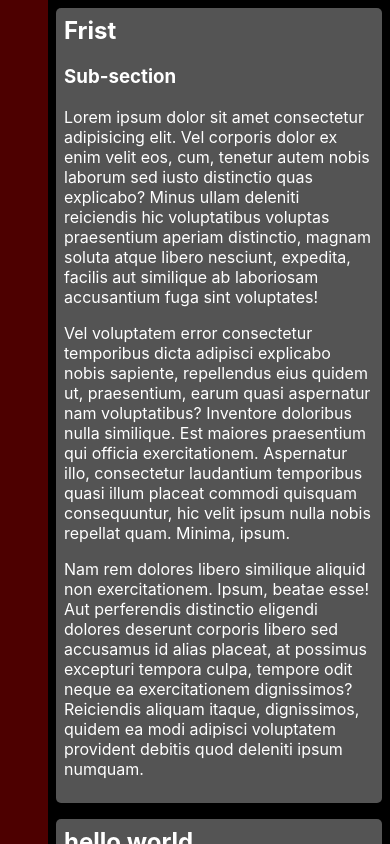
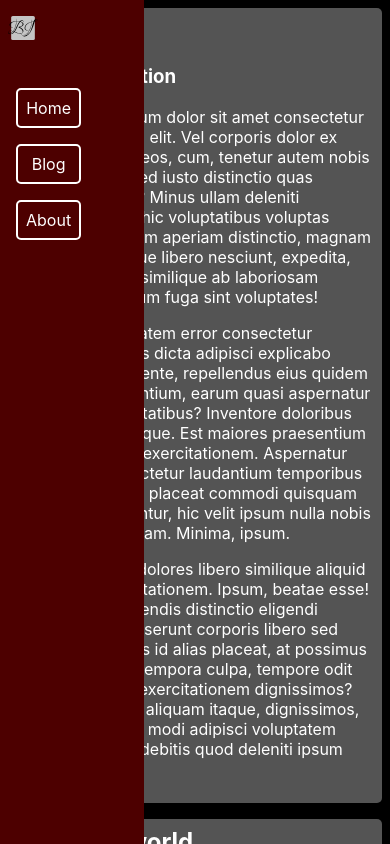
Before and after one commit to Luviz/luviz-blog, a Next.js app: page / in a window 390 px wide. Both pictures are taken after a click on the link "Home". Shown: the top 844 px of the page. Built offline with nearby package versions, Linux system fonts and the light colour scheme.

Commit message:
responcive navbar

```diff
--- a/components/navBar.jsx
+++ b/components/navBar.jsx
@@ -1,14 +1,18 @@
 /* eslint-disable @next/next/no-img-element */
+import styles from "../styles/navBar.module.css"
+import Link from "next/link"
 
 export default function NavBar() {
     const li = [
         { text: "Home", value: "#" },
-        { text: "Blog", value: "#" },
-        { text: "About", value: "#" },
-    ].map((l, ix) => <li key={ix}><a href={l.value}>{l.text}</a></li>)
+        { text: "Blog", value: "#Blog" },
+        { text: "About", value: "#About" },
+    ].map((l, ix) => <li key={ix}><Link href={l.value} passHref>{l.text}</Link></li>)
 
-    return <nav className={"nav"}>
-        <img src="/Icon-BJ.svg" alt="Bardia Jedi Logo" className={"banner-icon"} />
+    return <nav className={styles.nav}>
+        <Link href="/" passHref>
+            <img src="/Icon-BJ.svg" alt="Bardia Jedi Logo" className={styles.bannerIcon} />
+        </Link>
         <ul>
             {li}
         </ul>
--- a/styles/globals.css
+++ b/styles/globals.css
@@ -4,6 +4,8 @@
   --color-cyan: #033;
   --color-light: hsl(0, 0%, 33%);
   --color-font: hsl(0, 0%, 100%);
+
+  --grid-size-nav-bar: 3rem;
 }
 
 html,
@@ -39,7 +41,7 @@ a {
 .container {
   display: grid;
   grid-template-columns: 1fr auto 1fr;
-  grid-template-rows: 3rem auto;
+  grid-template-rows: var(--grid-size-nav-bar) auto;
   grid-template-areas:
     "nav nav nav"
     "main main main";
@@ -71,66 +73,11 @@ section *:first-child {
   margin-top: 0;
 }
 
-.banner-icon {
-  grid-area: logo;
-  height: 1.5rem;
-  align-items: center;
-  transition: transform 500ms ease-in-out;
-  fill: var(--color-cyan);
-}
-
-.banner-icon:hover {
-  transform: rotate(15deg);
-}
-
-nav {
-  grid-area: nav;
-  background: var(--color-red);
-  display: grid;
-  grid-template-columns: 1fr 2fr 2fr 1fr;
-  grid-template-areas: ". logo links .";
-  align-items: center;
-}
-
-nav ul {
-  grid-area: links;
-  display: flex;
-  list-style: none;
-  color: var(--color-font);
-  justify-content: flex-end;
-}
-
-nav li {
-  padding-left: 1rem;
-}
-
-nav a {
-  position: relative;
-}
-
-nav a:after {
-  content: "";
-  display: block;
-  background: var(--color-font);
-  opacity: 0;
-  height: 3px;
-  border-radius: 2px 2px 0 0;
-  transition: opacity 750ms ease-in-out;
-  position: absolute;
-  bottom: -0.6rem;
-  left: -5px;
-  right: -5px;
-}
-
-nav a:hover::after {
-  opacity: 1;
-}
-
 @media only screen and (max-width: 700px) {
   .container {
     display: grid;
-    grid-template-columns: 3rem auto;
-    grid-template-rows: 3rem auto;
+    grid-template-columns: var(--grid-size-nav-bar) auto;
+    grid-template-rows: var(--grid-size-nav-bar) auto;
     grid-template-areas:
       "nav main main"
       "nav main main";
--- /dev/null
+++ b/styles/navBar.module.css
@@ -0,0 +1,134 @@
+.nav {
+    grid-area: nav;
+    background: var(--color-red);
+    display: grid;
+    grid-template-columns: 1fr 2fr 2fr 1fr;
+    grid-template-areas: ". logo links .";
+    align-items: center;
+}
+
+.nav ul {
+    grid-area: links;
+    display: flex;
+    list-style: none;
+    color: var(--color-font);
+    justify-content: flex-end;
+    margin: 0;
+    padding: 0;
+}
+
+.nav li {
+    padding-left: 1rem;
+}
+
+.nav a {
+    position: relative;
+}
+
+.nav a:after {
+    content: "";
+    display: block;
+    background: var(--color-font);
+    opacity: 0;
+    height: 3px;
+    border-radius: 2px 2px 0 0;
+    transition: opacity 750ms ease-in-out;
+    position: absolute;
+    bottom: -0.6rem;
+    left: -5px;
+    right: -5px;
+}
+
+.nav a:hover::after {
+    opacity: 1;
+}
+
+.bannerIcon {
+    grid-area: logo;
+    height: 1.5rem;
+    align-items: center;
+    transition: transform 500ms ease-in-out;
+    fill: var(--color-cyan);
+}
+
+.bannerIcon:hover {
+    transform: rotate(15deg);
+}
+
+@media only screen and (max-width: 700px) {
+    .nav {
+        display: block;
+        position: relative;
+        transform-origin: left;
+        grid-template-rows: 5rem auto;
+        grid-template-areas: "logo" "links";
+        align-items: unset;
+    }
+
+    .nav > * {
+        position: sticky;
+    }
+
+    .nav::before {
+        position: absolute;
+        content: "";
+        top: 0;
+        bottom: 0;
+        left: 0;
+        width: var(--grid-size-nav-bar);
+        background: var(--color-red);
+        transition: all 300ms ease-in-out;
+    }
+
+    .bannerIcon {
+        grid-area: unset;
+        /* position: absolute; */
+        top: 1rem;
+        left: 0.5rem;
+    }
+
+    .nav:hover::before {
+        /* width: 80vw; */
+        transform: scaleX(5);
+        background: var(--color-red);
+        /* right: 300px; */
+    }
+
+    .nav ul {
+        grid-area: unset;
+        position: sticky;
+        flex-direction: column;
+        justify-content: flex-start;
+        align-items: flex-start;
+        top: 5rem;
+        margin: 0.5rem;
+        width: max-content;
+        transform: translateX(-4rem);
+        transition-delay: 120ms;
+    }
+
+    .nav li {
+        padding: 0.5rem 0;
+        align-items: center;
+        border: 2px solid var(--color-font);
+        border-radius: 5px;
+        text-align: center;
+        width: 100%;
+        margin: 0.5rem;
+        opacity: 0;
+        transition: opacity 150ms ease-in-out;
+    }
+
+    .nav a::after {
+        content: unset;
+    }
+
+    .nav:hover ul {
+        transform: translateX(0);
+    }
+
+    .nav:hover li {
+        transition: opacity 300ms 200ms ease-in-out;
+        opacity: 1;
+    }
+}
```
